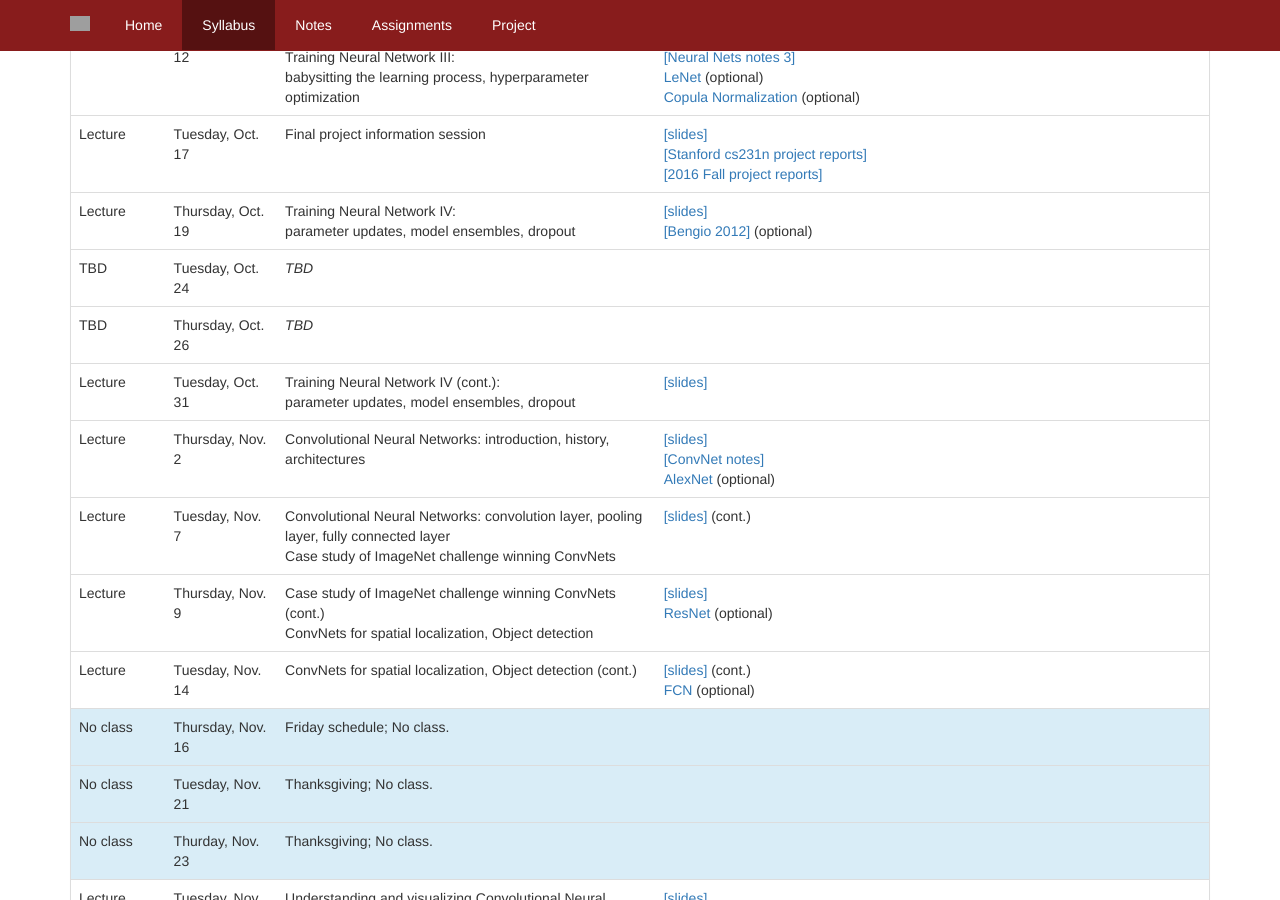
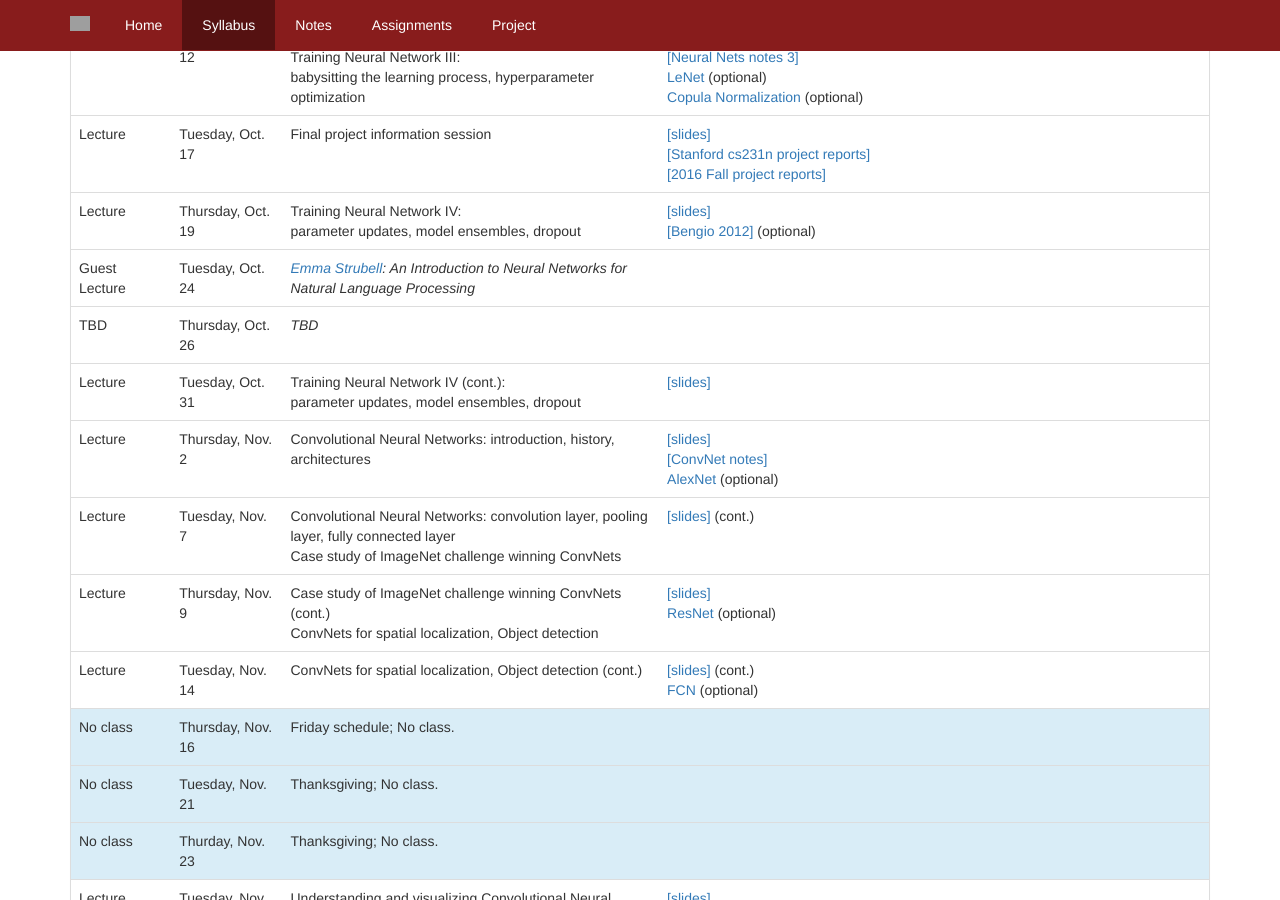
Before and after one commit to compsci682/compsci682.github.io, a Jekyll site: the page syllabus.html, which Jekyll copies as it is, in a window 1280 px wide and 900 px high, scrolled down 1031 px. Built offline with Jekyll 4.4.1, drawn with Linux system fonts in a browser that asks for light colours; grey boxes are pictures that could not be loaded.

Commit message:
guest lecture by emma added

```diff
--- a/syllabus.html
+++ b/syllabus.html
@@ -248,10 +248,11 @@
     </td>
   </tr>
   <tr>
-    <td>TBD</td>
+    <td>Guest Lecture</td>
     <td>Tuesday, Oct. 24</td>
     <td>
-      <i>TBD</i>
+        <i><a href="https://people.cs.umass.edu/~strubell/">Emma Strubell</a>: An Introduction to Neural Networks for
+      Natural Language Processing</i>
     </td>
     <td>
     </td>
```
